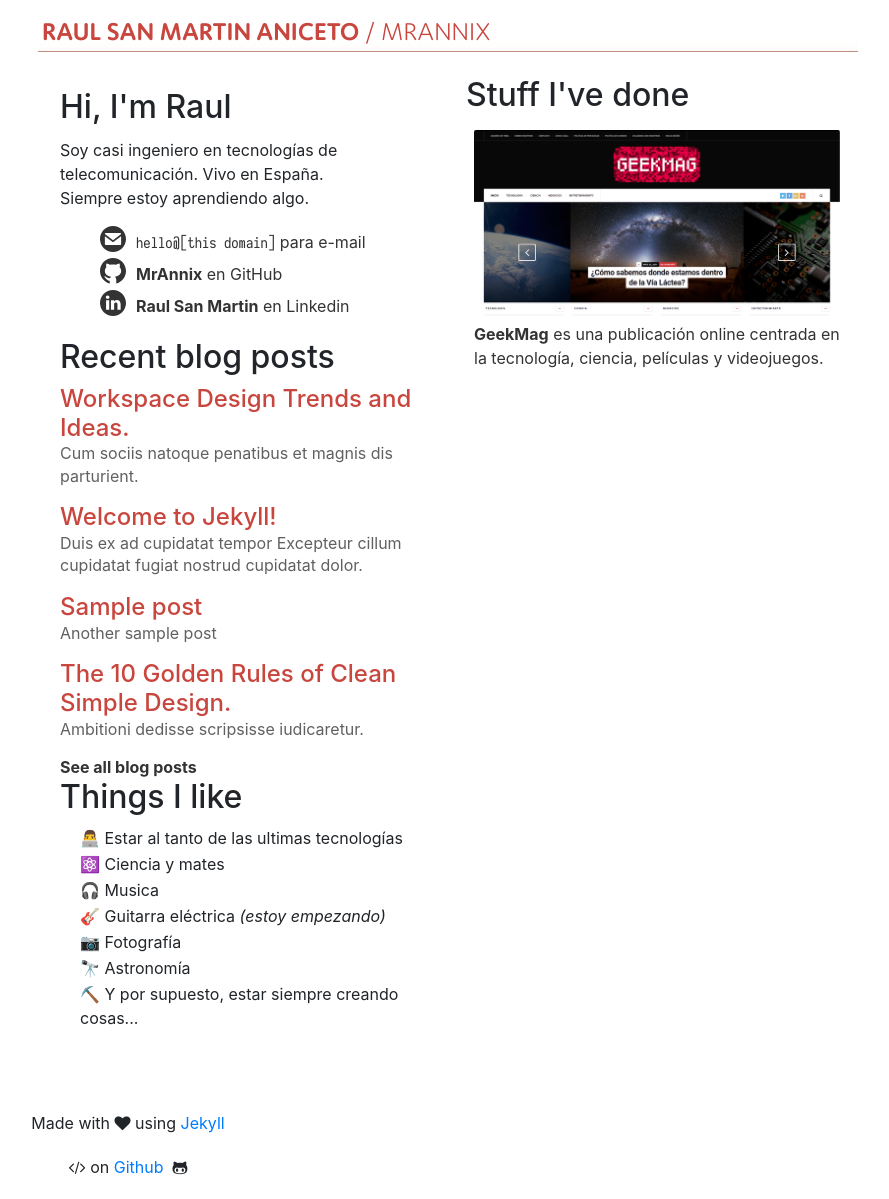
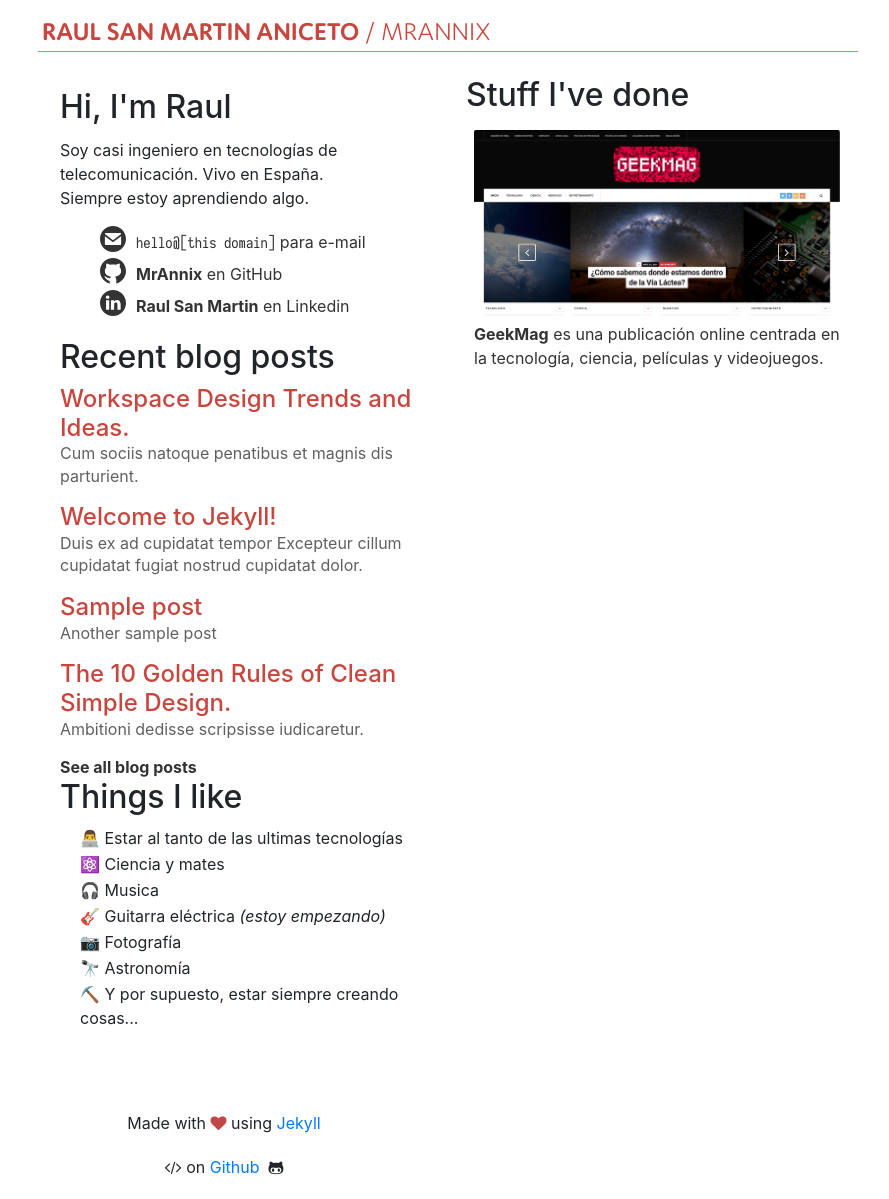
Before and after one commit to MrAnnix/MrAnnix.github.io, a Jekyll site: the page built from index.html, in a window 1280 px wide. Shown: the whole page, without its empty margins (192-1081 px from the left). Built offline with Jekyll 4.4.1, drawn with Linux system fonts in a browser that asks for light colours; the list of posts is cut into pages by our own code.

Commit message:
Updated styles

```diff
--- a/_sass/_common.scss
+++ b/_sass/_common.scss
@@ -664,6 +664,36 @@ code,pre,tt {
     font-family: moniker
 }
 
+.footer {
+    width: 100%;
+    margin-left: 0%
+}
+
+.footer .fa-heart {
+    color: #c04848
+}
+
+@media(min-width: 768px) {
+    .footer {
+        width:90%;
+        margin-left: 5%
+    }
+}
+
+@media(min-width: 992px) {
+    .footer {
+        width:80%;
+        margin-left: 10%
+    }
+}
+
+@media(min-width: 1200px) {
+    .footer {
+        width:70%;
+        margin-left: 15%
+    }
+}
+
 .footer div {
     text-align: center;
     margin-top: 20px;
--- a/assets/css/styles.scss
+++ b/assets/css/styles.scss
@@ -1,11 +1,11 @@
 ---
 # this ensures Jekyll reads the file to be transformed into CSS later
 ---
+
+@import url(https://stackpath.bootstrapcdn.com/bootstrap/4.3.1/css/bootstrap.min.css);
 
 @import "common";
 @import "index";
 @import "contact";
 @import "blog-index";
 @import "font-awesome";
-
-@import url(https://stackpath.bootstrapcdn.com/bootstrap/4.3.1/css/bootstrap.min.css);
```
